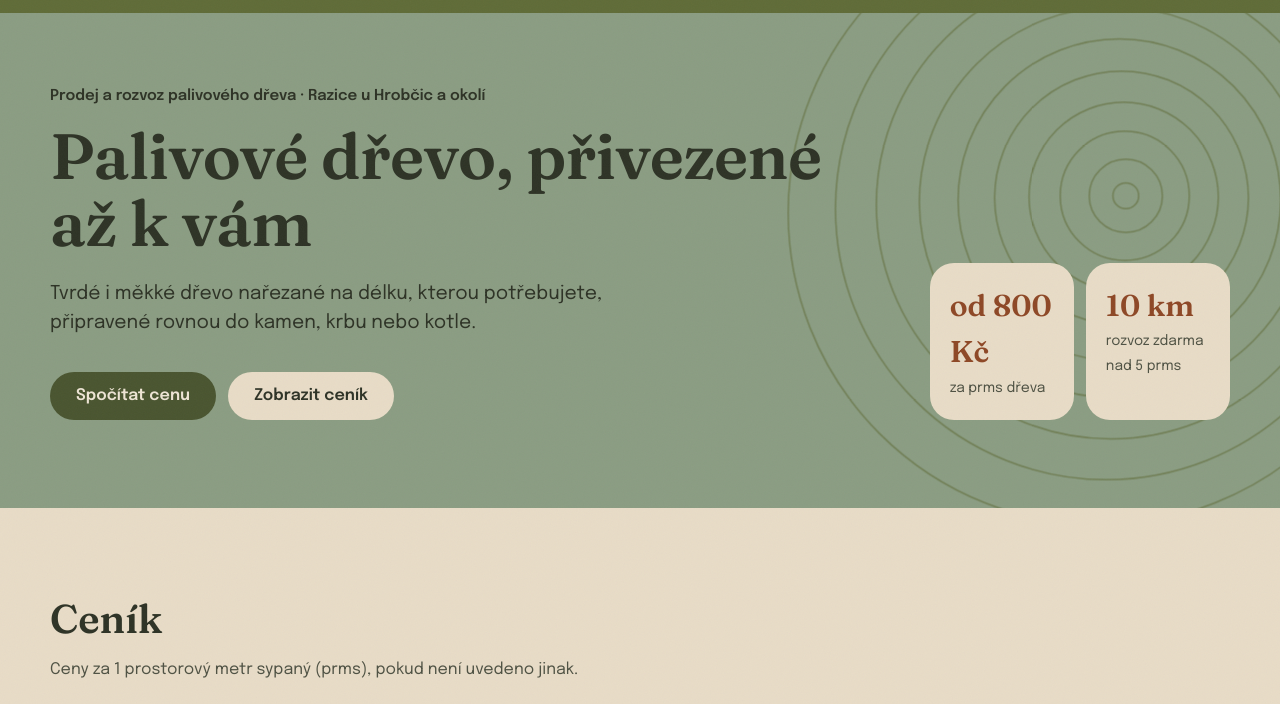
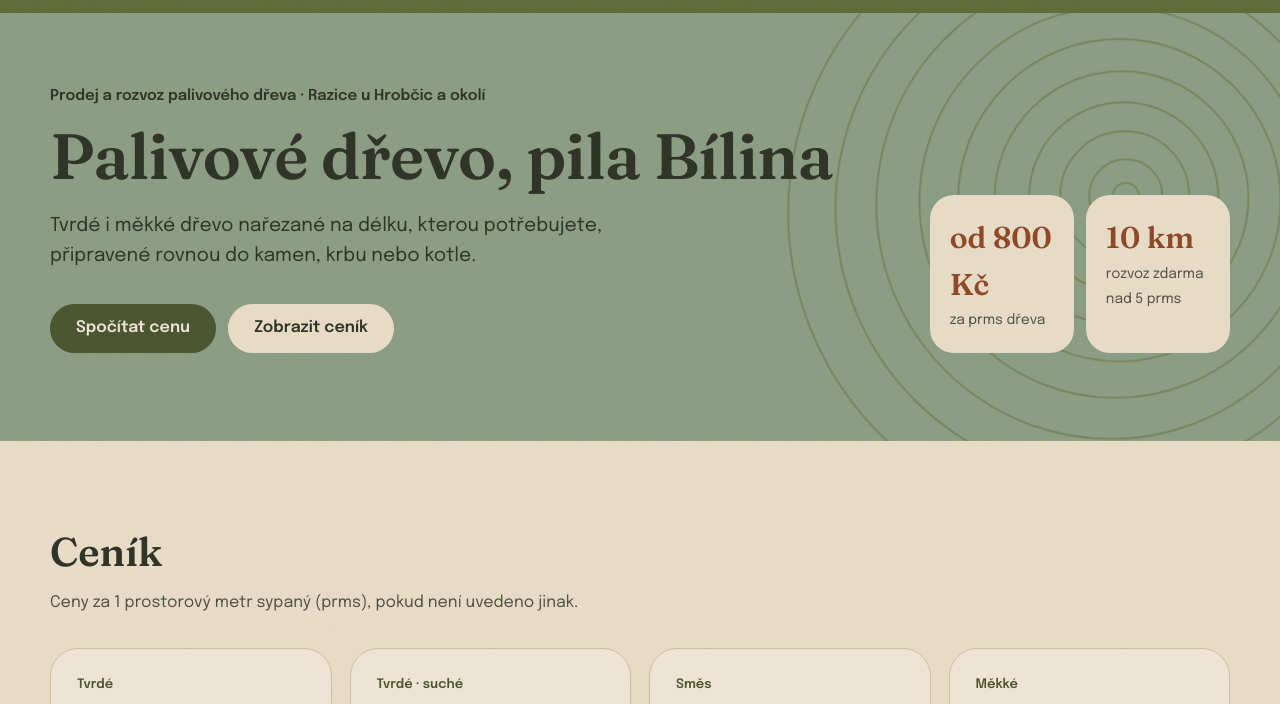
Before and after one commit to MalamutCZ/drevolane, a plain HTML site: page index.html in a window 1280 px wide. Shown: the part 63-767 px from the top of the page. Drawn offline with Linux system fonts and the light colour scheme.

Commit message:
Nadpis: Palivové dřevo, pila Bílina
Co-Authored-By: Claude Opus 5.5 <noreply@anthropic.com>
Claude-Session: https://claude.ai/code/session_01LhfiGbaCpK8exTqu4F3WSw

```diff
--- a/index.html
+++ b/index.html
@@ -189,7 +189,7 @@ Dřevo Laně
 <div class="wrap">
 <div class="hero-text">
 <p class="kicker">Prodej a rozvoz palivového dřeva · Razice u Hrobčic a okolí</p>
-<h1>Palivové dřevo, přivezené až k vám</h1>
+<h1>Palivové dřevo, pila Bílina</h1>
 <p class="hero-sub">Tvrdé i měkké dřevo nařezané na délku, kterou potřebujete, připravené rovnou do kamen, krbu nebo kotle.</p>
 <div class="actions">
 <a href="#kalkulacka" class="btn btn-moss">Spočítat cenu</a>
```
